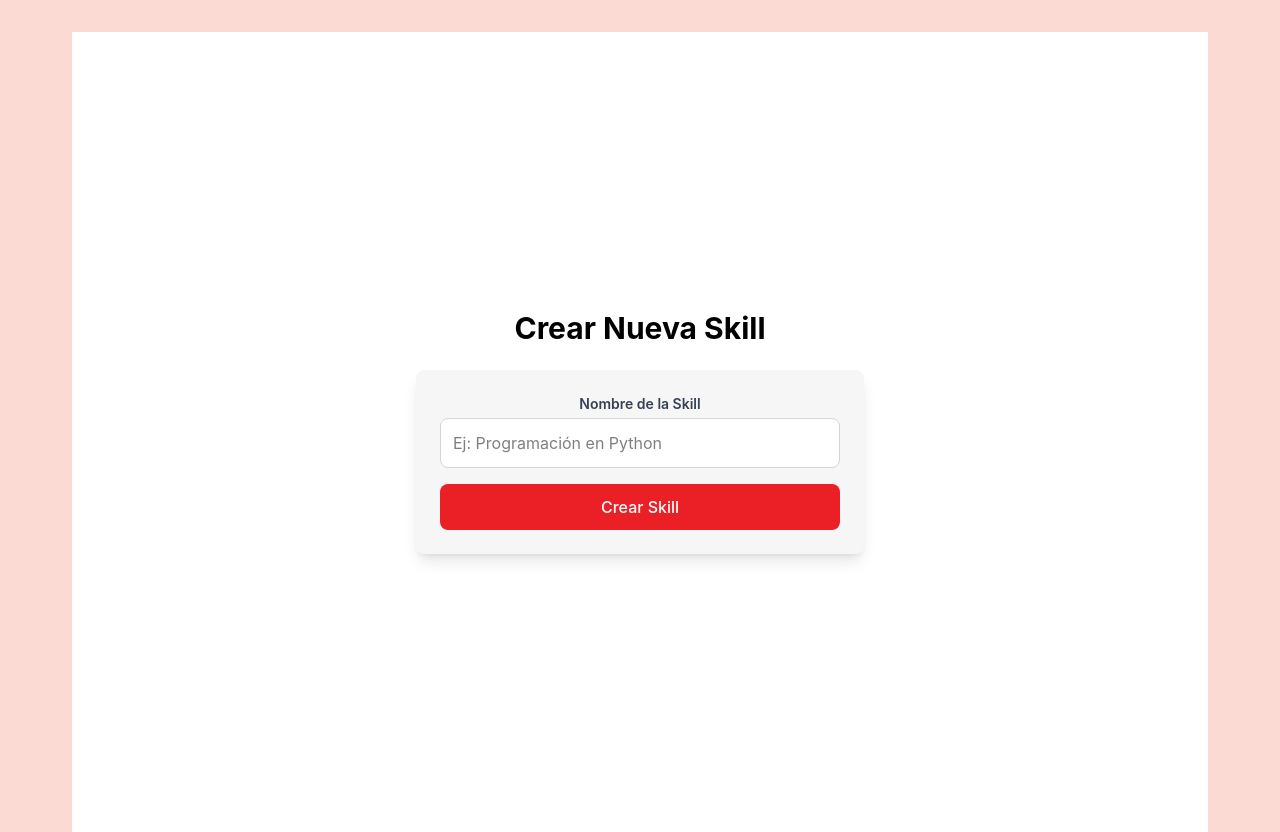
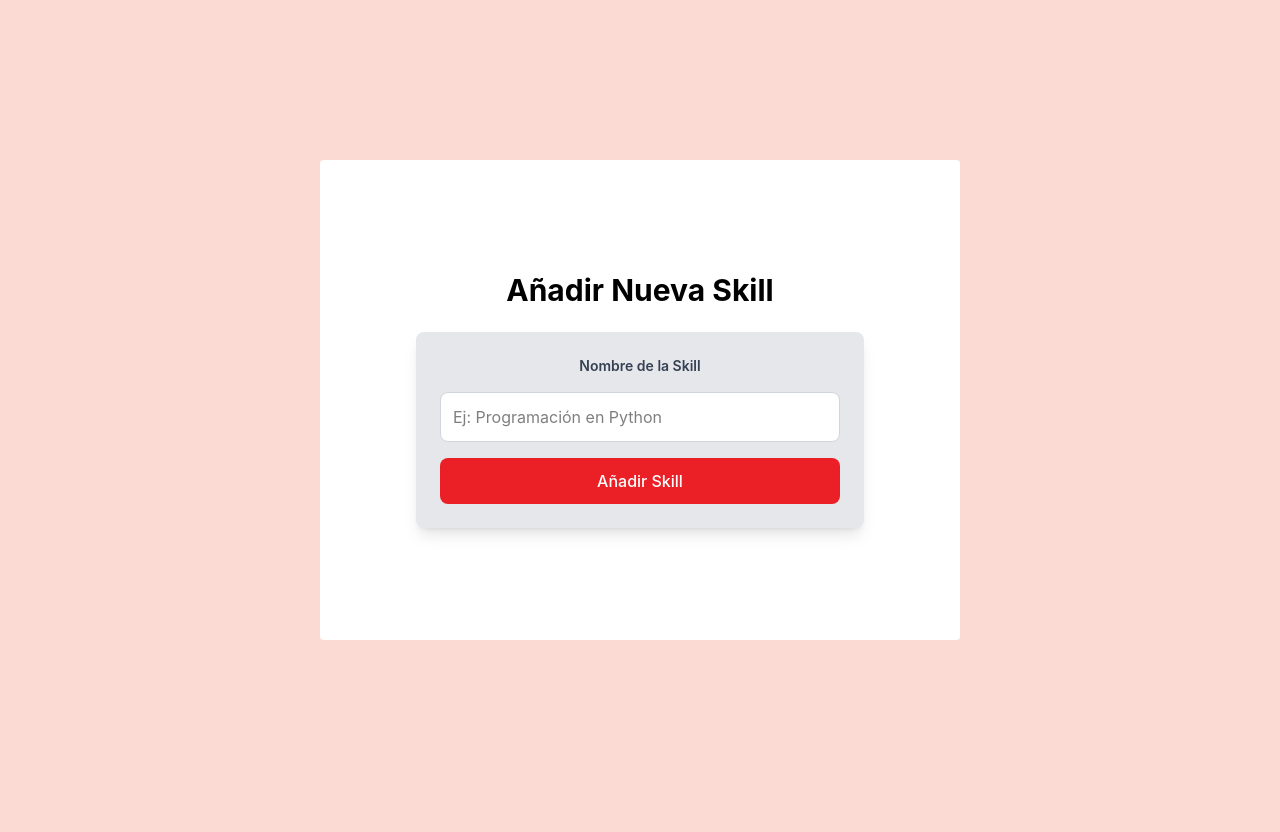
Before and after one commit to daniqss/docs-lock, a React (Vite) app in the folder client/: page /create-skill in a window 1280 px wide. After the commit the page ends 800 px from the top, so only its background shows below. Built offline with nearby package versions, Linux system fonts and the light colour scheme.

Commit message:
refactor: improve layout and styling in SectionList, CreateSkillPage, and SkillPage components

```diff
--- a/client/src/components/SectionList.tsx
+++ b/client/src/components/SectionList.tsx
@@ -13,7 +13,7 @@ export default function SectionList({
   const [selectedSection, setSelectedSection] = useState<Section | null>(null);
 
   return (
-    <div className="text-center bg-white">
+    <div className="text-center">
       {/* Título */}
       <h2 className="text-lg text-black font-bold mb-4">Lista de Secciones</h2>
 
--- a/client/src/pages/CreateSkillPage.tsx
+++ b/client/src/pages/CreateSkillPage.tsx
@@ -27,12 +27,12 @@ function CreateSkillPage() {
   };
 
   return (
-    <div className="flex flex-col items-center justify-center min-h-screen p-4 bg-secondary">
-      <h1 className="text-3xl font-bold mb-6 text-black">Crear Nueva Skill</h1>
+    <div className="flex flex-col items-center justify-center max-w-[80vh] max-h-[60vh] w-full h-full bg-white rounded absolute top-1/2 left-1/2 transform -translate-x-1/2 -translate-y-1/2 p-4">
+<h1 className="text-3xl font-bold mb-6 text-black">Añadir Nueva Skill</h1>
 
-      <form onSubmit={handleSubmit} className="bg-primary p-6 rounded-lg shadow-lg w-full max-w-md">
+      <form onSubmit={handleSubmit} className="bg-gray-200 p-6 rounded-lg shadow-lg w-full max-w-md">
         <div className="mb-4">
-          <label className="block text-sm font-semibold text-gray-700 mb-1">Nombre de la Skill</label>
+          <label className="block text-sm font-semibold text-gray-700 mb-4">Nombre de la Skill</label>
           <input
             type="text"
             value={skillName}
@@ -49,7 +49,7 @@ function CreateSkillPage() {
           type="submit"
           className="w-full bg-button text-white py-3 rounded-lg hover:bg-blue-600 transition-all"
         >
-          Crear Skill
+          Añadir Skill
         </button>
       </form>
     </div>
--- a/client/src/pages/SkillPage.tsx
+++ b/client/src/pages/SkillPage.tsx
@@ -115,15 +115,15 @@ function SkillPage() {
     <>
       <Header />
       <main className="mt-20 mb-12 mx-4 flex-1">
-        <h1 className="w-full text-3xl font-bold text-center mt-0 mb-8 bg-primary text-red-500 py-4 rounded-lg">
+        <h1 className="w-full text-3xl font-bold text-center mt-0 mb-8 bg-white text-red-500 py-4 rounded-lg">
           {skill}
         </h1>
 
-        <section className="flex flex-1 gap-4">
-          <section className="w-1/3 bg-primary p-4 rounded-lg min-h-[60vh] max-h-[60vh] overflow-y-auto shadow-lg">
-            <h2 className="text-lg font-semibold">Secciones</h2>
+        <section className="flex flex-1  gap-4">
+          <section className="w-1/3 bg-white p-4 rounded-lg bg-white min-h-[60vh] max-h-[60vh] shadow-lg">
+          <section className="min-h-[40vh] max-h-[40vh] overflow-y-auto">
             {wantedSections.length === 0 ? (
-              <p className="text-gray-500 text-center">No hay secciones disponibles.</p>
+              <p className="text-gray-500  text-center">No hay secciones disponibles.</p>
             ) : (
               <SectionList
                 sectionList={wantedSections}
@@ -132,7 +132,8 @@ function SkillPage() {
                 }}
               />
             )}
-            <div className="mt-4">
+            </section>
+            <div className="mb-10">
               <input
                 type="text"
                 value={newSectionName}
@@ -165,7 +166,7 @@ function SkillPage() {
               )}
             </section>
 
-            <div className="flex items-center gap-2 p-3 mt-6">
+            <div className="flex items-center gap-4 p-3 mt-9">
               <input
                 type="text"
                 value={text}
@@ -177,7 +178,7 @@ function SkillPage() {
                 onClick={handleSend}
                 className="p-2 bg-button text-white rounded-md hover:bg-blue-600 transition"
               >
-                <PaperIcon className="w-6 h-6 " />
+                <PaperIcon className="w-6 h-6" />
               </button>
             </div>
           </section>
```
